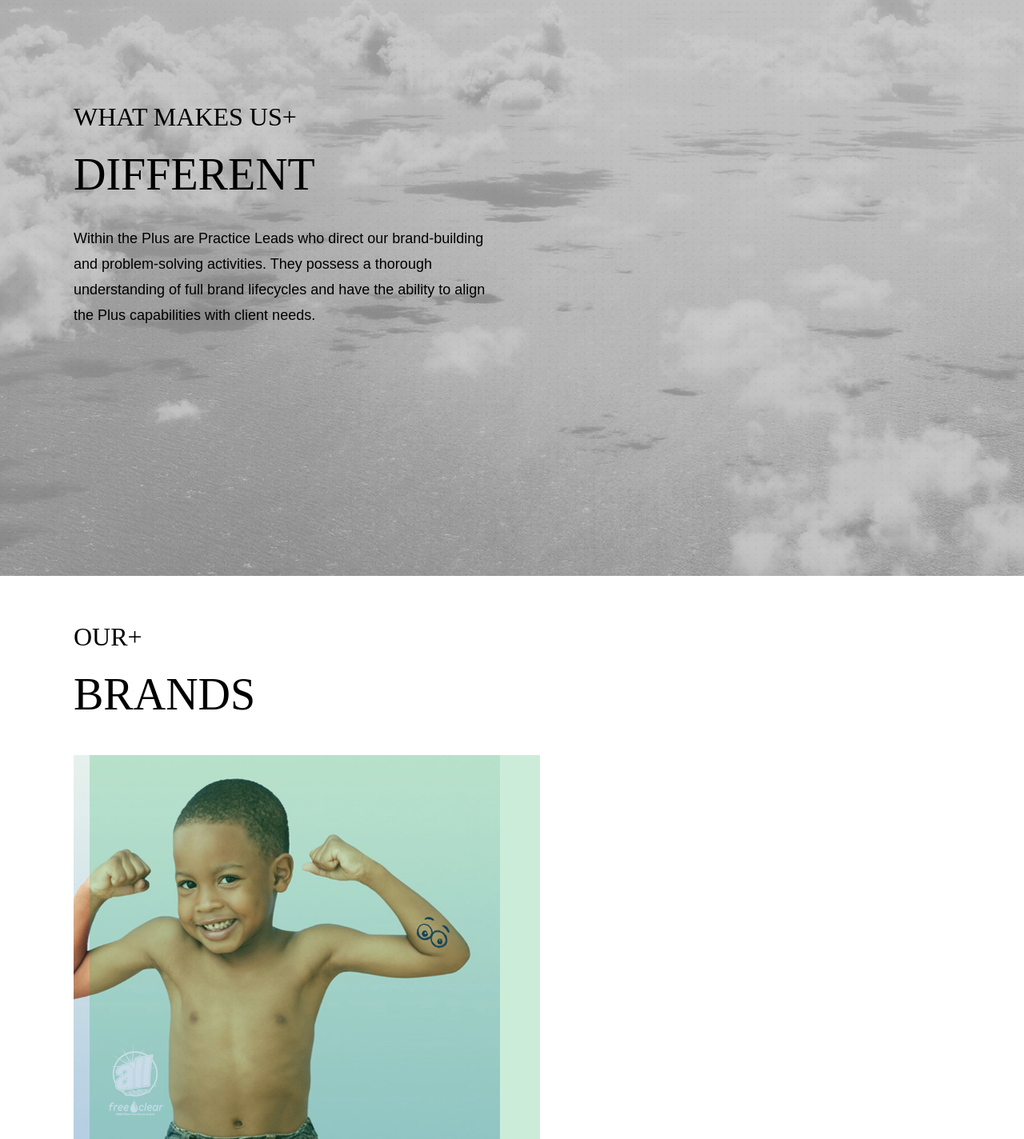
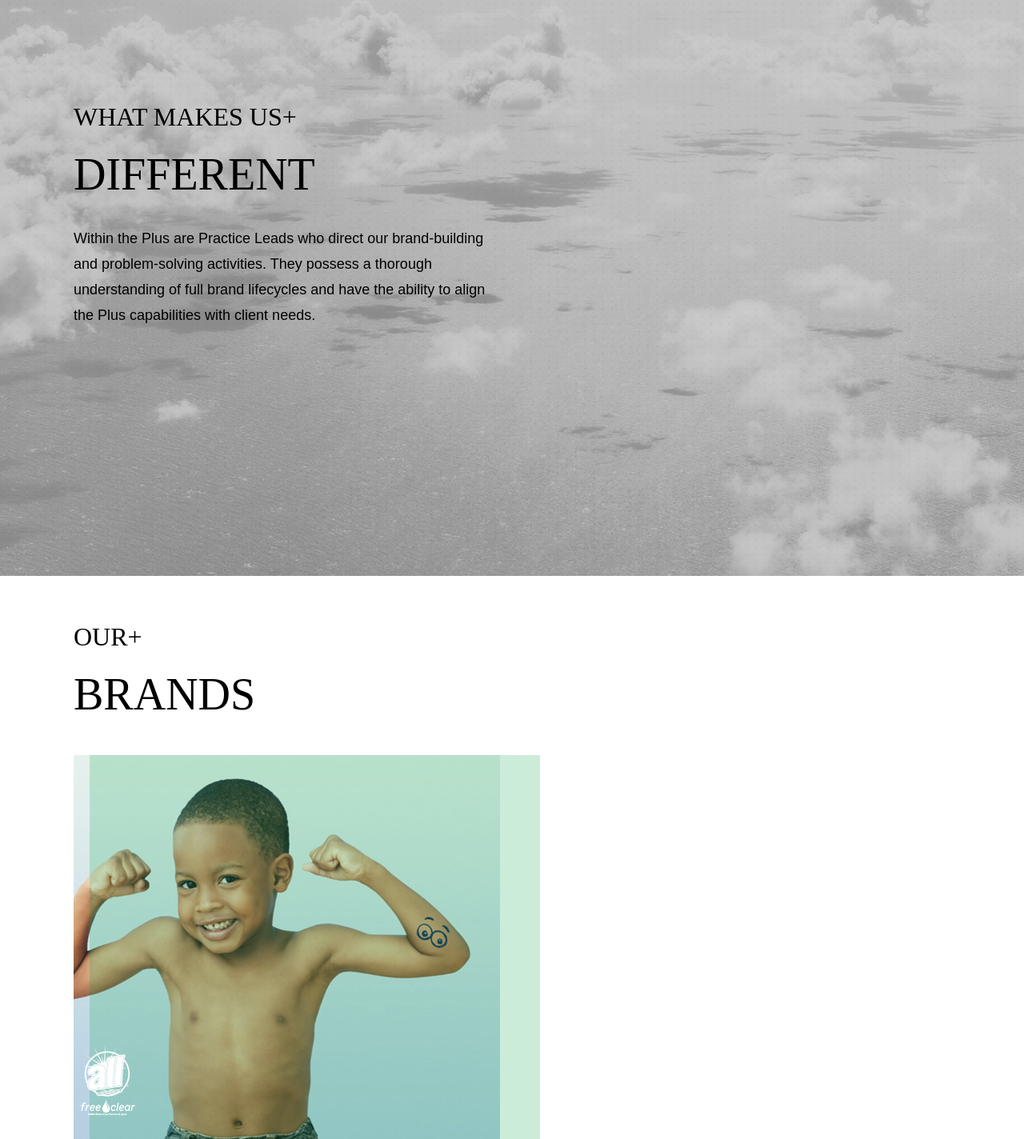
Before and after one commit to havashealthplus/havashealthplus.github.io, a Jekyll site: the page built from about/index.html, in a window 1280 px wide. Shown: the whole page at 80% size. Built offline with Jekyll 4.4.1, drawn with Linux system fonts in a browser that asks for light colours; some web fonts are replaced.

Commit message:
client
~ reorganizing div hierarchy

```diff
--- a/about/index.html
+++ b/about/index.html
@@ -33,10 +33,9 @@ section: about
 		<div class="row">
 			<div class="col-12 col-medium-6">
 				<div class="client" id="afc">
-					<div class="client_overlay" id="afc_green">
-						<div class="client_logo">
-							<img src="../images/clients/afc-logo.png" width="75px;" alt="All free Clear">
-						</div>
+					<div class="client_overlay" id="afc_green"></div>
+					<div class="client_logo">
+						<img src="../images/clients/afc-logo.png" width="75px;" alt="All free Clear">
 					</div>
 				</div>
 			</div>
--- a/css/component.css
+++ b/css/component.css
@@ -64,6 +64,7 @@
 
 .client_logo {
   position: absolute;
+  z-index: 1;
   left: 20px;
   bottom: 20px;
 }
```
